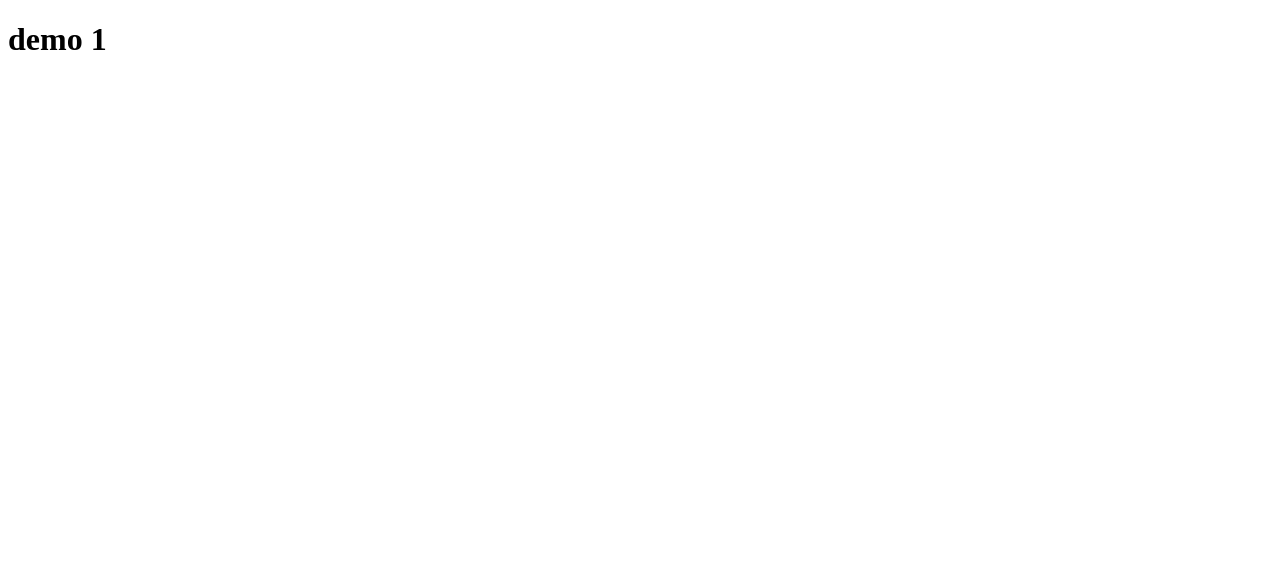
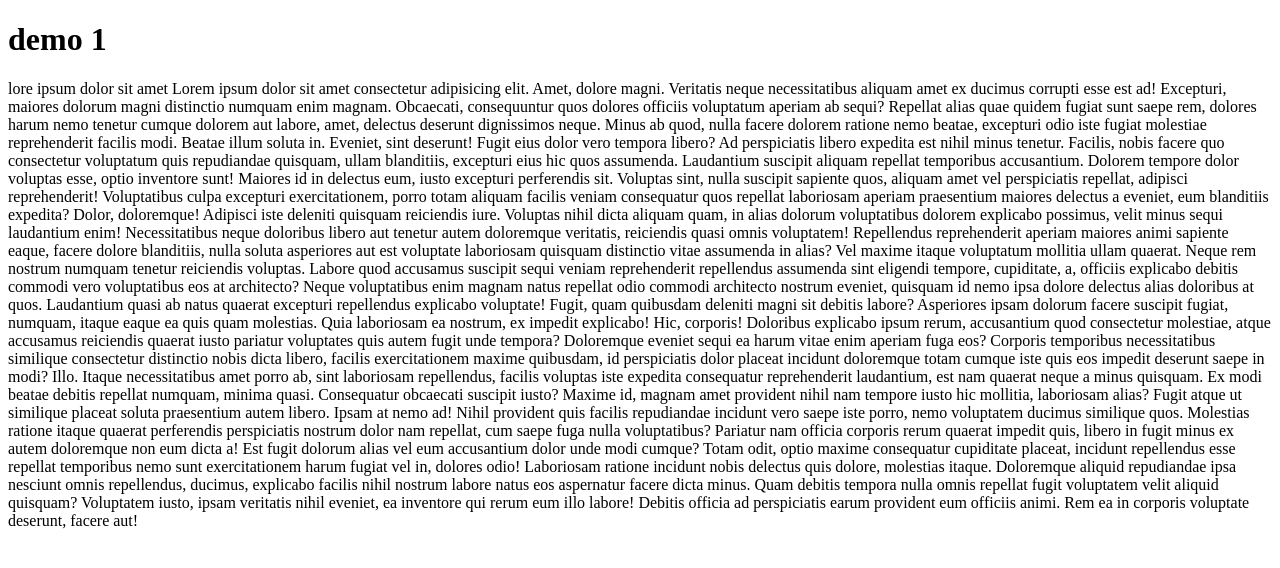
Before and after one commit to tiwari-iisindia/demo1, a plain HTML site: page index.html in a window 1280 px wide. Drawn offline with Linux system fonts and the light colour scheme.

Commit message:
update paragraph

```diff
--- a/index.html
+++ b/index.html
@@ -8,6 +8,26 @@
 <body>
 
     <h1>demo 1</h1>
+    <p>lore ipsum dolor sit amet Lorem ipsum dolor sit amet consectetur adipisicing elit. Amet, dolore magni. Veritatis neque necessitatibus aliquam amet ex ducimus corrupti esse est ad! Excepturi, maiores dolorum magni distinctio numquam enim magnam.
+    Obcaecati, consequuntur quos dolores officiis voluptatum aperiam ab sequi? Repellat alias quae quidem fugiat sunt saepe rem, dolores harum nemo tenetur cumque dolorem aut labore, amet, delectus deserunt dignissimos neque.
+    Minus ab quod, nulla facere dolorem ratione nemo beatae, excepturi odio iste fugiat molestiae reprehenderit facilis modi. Beatae illum soluta in. Eveniet, sint deserunt! Fugit eius dolor vero tempora libero?
+    Ad perspiciatis libero expedita est nihil minus tenetur. Facilis, nobis facere quo consectetur voluptatum quis repudiandae quisquam, ullam blanditiis, excepturi eius hic quos assumenda. Laudantium suscipit aliquam repellat temporibus accusantium.
+    Dolorem tempore dolor voluptas esse, optio inventore sunt! Maiores id in delectus eum, iusto excepturi perferendis sit. Voluptas sint, nulla suscipit sapiente quos, aliquam amet vel perspiciatis repellat, adipisci reprehenderit!
+    Voluptatibus culpa excepturi exercitationem, porro totam aliquam facilis veniam consequatur quos repellat laboriosam aperiam praesentium maiores delectus a eveniet, eum blanditiis expedita? Dolor, doloremque! Adipisci iste deleniti quisquam reiciendis iure.
+    Voluptas nihil dicta aliquam quam, in alias dolorum voluptatibus dolorem explicabo possimus, velit minus sequi laudantium enim! Necessitatibus neque doloribus libero aut tenetur autem doloremque veritatis, reiciendis quasi omnis voluptatem!
+    Repellendus reprehenderit aperiam maiores animi sapiente eaque, facere dolore blanditiis, nulla soluta asperiores aut est voluptate laboriosam quisquam distinctio vitae assumenda in alias? Vel maxime itaque voluptatum mollitia ullam quaerat.
+    Neque rem nostrum numquam tenetur reiciendis voluptas. Labore quod accusamus suscipit sequi veniam reprehenderit repellendus assumenda sint eligendi tempore, cupiditate, a, officiis explicabo debitis commodi vero voluptatibus eos at architecto?
+    Neque voluptatibus enim magnam natus repellat odio commodi architecto nostrum eveniet, quisquam id nemo ipsa dolore delectus alias doloribus at quos. Laudantium quasi ab natus quaerat excepturi repellendus explicabo voluptate!
+    Fugit, quam quibusdam deleniti magni sit debitis labore? Asperiores ipsam dolorum facere suscipit fugiat, numquam, itaque eaque ea quis quam molestias. Quia laboriosam ea nostrum, ex impedit explicabo! Hic, corporis!
+    Doloribus explicabo ipsum rerum, accusantium quod consectetur molestiae, atque accusamus reiciendis quaerat iusto pariatur voluptates quis autem fugit unde tempora? Doloremque eveniet sequi ea harum vitae enim aperiam fuga eos?
+    Corporis temporibus necessitatibus similique consectetur distinctio nobis dicta libero, facilis exercitationem maxime quibusdam, id perspiciatis dolor placeat incidunt doloremque totam cumque iste quis eos impedit deserunt saepe in modi? Illo.
+    Itaque necessitatibus amet porro ab, sint laboriosam repellendus, facilis voluptas iste expedita consequatur reprehenderit laudantium, est nam quaerat neque a minus quisquam. Ex modi beatae debitis repellat numquam, minima quasi.
+    Consequatur obcaecati suscipit iusto? Maxime id, magnam amet provident nihil nam tempore iusto hic mollitia, laboriosam alias? Fugit atque ut similique placeat soluta praesentium autem libero. Ipsam at nemo ad!
+    Nihil provident quis facilis repudiandae incidunt vero saepe iste porro, nemo voluptatem ducimus similique quos. Molestias ratione itaque quaerat perferendis perspiciatis nostrum dolor nam repellat, cum saepe fuga nulla voluptatibus?
+    Pariatur nam officia corporis rerum quaerat impedit quis, libero in fugit minus ex autem doloremque non eum dicta a! Est fugit dolorum alias vel eum accusantium dolor unde modi cumque?
+    Totam odit, optio maxime consequatur cupiditate placeat, incidunt repellendus esse repellat temporibus nemo sunt exercitationem harum fugiat vel in, dolores odio! Laboriosam ratione incidunt nobis delectus quis dolore, molestias itaque.
+    Doloremque aliquid repudiandae ipsa nesciunt omnis repellendus, ducimus, explicabo facilis nihil nostrum labore natus eos aspernatur facere dicta minus. Quam debitis tempora nulla omnis repellat fugit voluptatem velit aliquid quisquam?
+    Voluptatem iusto, ipsam veritatis nihil eveniet, ea inventore qui rerum eum illo labore! Debitis officia ad perspiciatis earum provident eum officiis animi. Rem ea in corporis voluptate deserunt, facere aut!</p>
 
 </body>
 </html>
```
